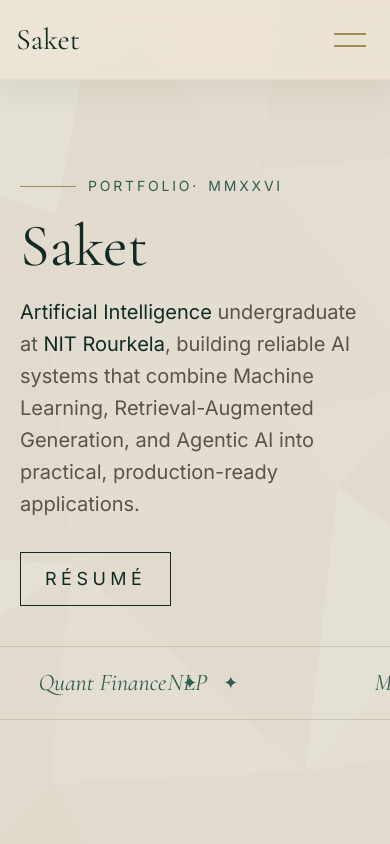
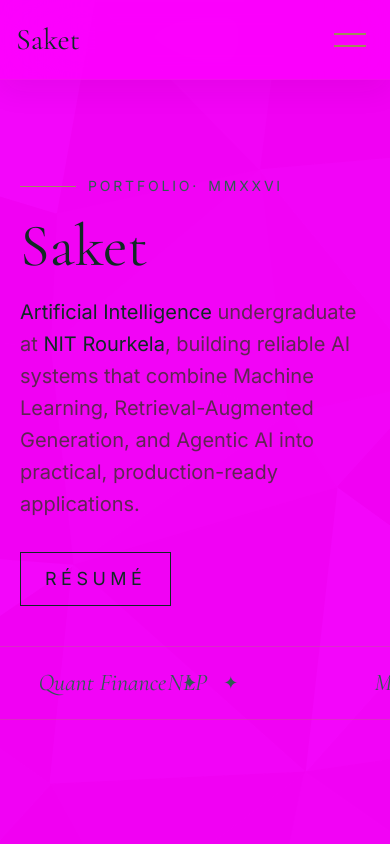
Before and after one commit to SAKET707/PORTFOLIO, a React app: page / in a window 390 px wide. Shown: the top 844 px of the page. Built offline with nearby package versions, Linux system fonts and the light colour scheme; the HTML template or start-up script is replaced by a standard one.

Commit message:
Update index.css

```diff
--- a/src/index.css
+++ b/src/index.css
@@ -34,7 +34,7 @@
 
 @media (max-width: 767px) {
   :root {
-    --cream: #ff00ff;   /* loud magenta — impossible to miss if it's working */
-    --forest: #ff0000;  /* loud red */
+    --color-cream: #ff00ff;
+    --color-forest: #ff0000;
   }
 }
```
